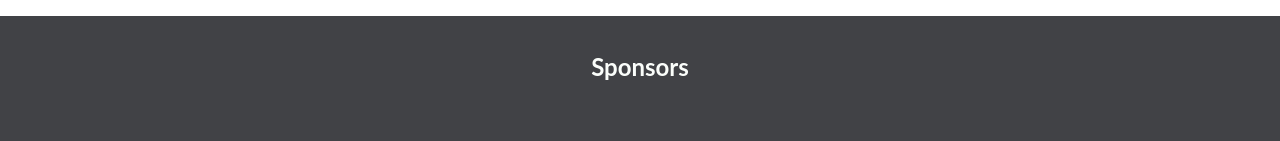
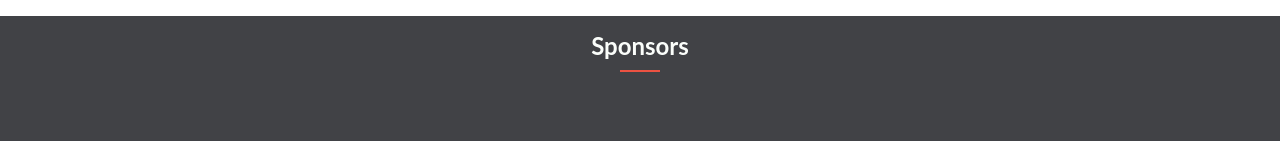
Before and after one commit to mirwaisfarahi/Microverse-Web-Summit, a website: page about.html in a window 1280 px wide. Shown: the part 1635-1776 px from the top of the page. Drawn offline with Linux system fonts and the light colour scheme; a web font is replaced by a local one.

Commit message:
Edit about.html File

```diff
--- a/about.html
+++ b/about.html
@@ -97,6 +97,7 @@
         <!-- Sponsors Section -->
         <section id="sponsors-section">
             <h3>Sponsors</h3>
+            <div class="section-underline"></div>
             <div id="sponsors">
                 <div class="sponsor">
                     <img src="images/ps-logo.png" alt="Play Station">
```
